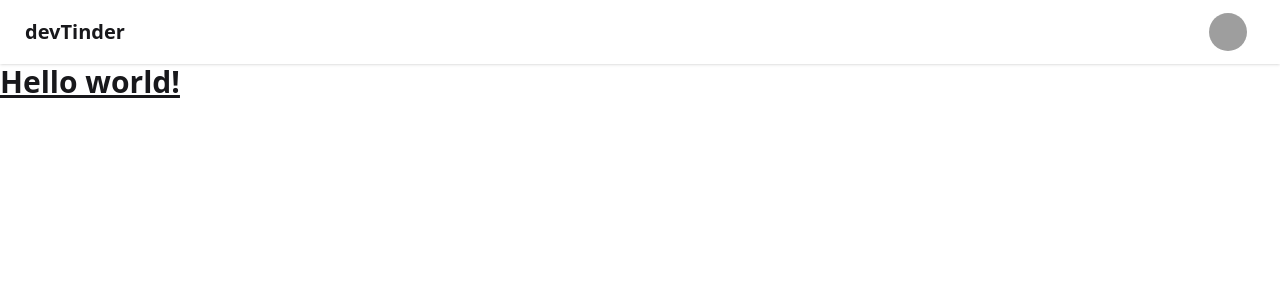
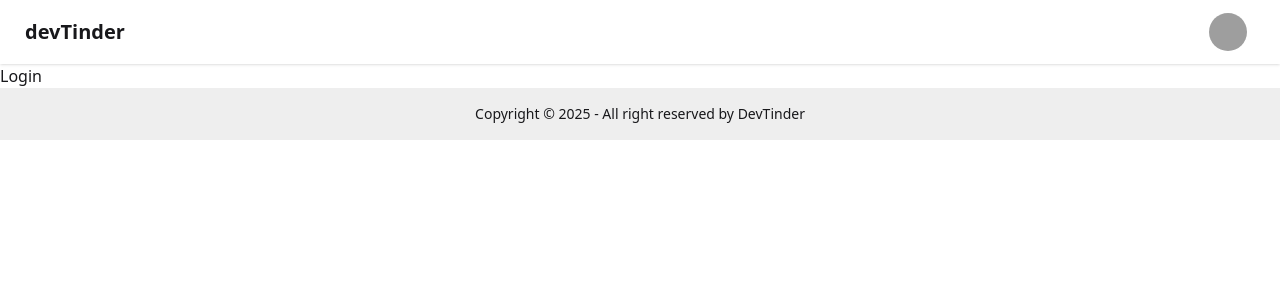
Before and after one commit to Dishakatiyar1/devTinder-web, a React (Vite) app: page /login in a window 1280 px wide. Shown: the top 300 px of the page. Built offline with nearby package versions, Linux system fonts and the light colour scheme; grey boxes are pictures that could not be loaded.

Commit message:
routing done

```diff
--- a/package.json
+++ b/package.json
@@ -13,6 +13,7 @@
     "@tailwindcss/vite": "^4.0.17",
     "react": "^19.0.0",
     "react-dom": "^19.0.0",
+    "react-router": "^7.4.1",
     "tailwindcss": "^4.0.17"
   },
   "devDependencies": {
--- a/src/App.jsx
+++ b/src/App.jsx
@@ -1,47 +1,22 @@
 import React from "react";
+import { BrowserRouter, Route, Routes } from "react-router";
+import Body from "./components/Body";
+import Login from "./pages/Login";
+import Profile from "./pages/Profile";
+import Signup from "./pages/Signup";
 
 const App = () => {
   return (
     <>
-      <div className="navbar bg-base-100 shadow-sm">
-        <div className="flex-1">
-          <a className="btn btn-ghost text-xl">devTinder</a>
-        </div>
-        <div className="flex gap-2">
-          <div className="dropdown dropdown-end mx-auto sm:mx-6">
-            <div
-              tabIndex={0}
-              role="button"
-              className="btn btn-ghost btn-circle avatar"
-            >
-              <div className="w-10 rounded-full">
-                <img
-                  alt="Tailwind CSS Navbar component"
-                  src="https://img.daisyui.com/images/stock/photo-1534528741775-53994a69daeb.webp"
-                />
-              </div>
-            </div>
-            <ul
-              tabIndex={0}
-              className="menu menu-sm dropdown-content bg-base-100 rounded-box z-1 mt-3 w-52 p-2 shadow"
-            >
-              <li>
-                <a className="justify-between">
-                  Profile
-                  <span className="badge">New</span>
-                </a>
-              </li>
-              <li>
-                <a>Settings</a>
-              </li>
-              <li>
-                <a>Logout</a>
-              </li>
-            </ul>
-          </div>
-        </div>
-      </div>
-      <h1 class="text-3xl font-bold underline">Hello world!</h1>
+      <BrowserRouter>
+        <Routes>
+          <Route path="/" element={<Body />}>
+            <Route path="/signup" element={<Signup />} />
+            <Route path="/login" element={<Login />} />
+            <Route path="/profile" element={<Profile />} />
+          </Route>
+        </Routes>
+      </BrowserRouter>
     </>
   );
 };
--- /dev/null
+++ b/src/components/Body.jsx
@@ -0,0 +1,16 @@
+import React from "react";
+import Navbar from "./Navbar";
+import { Outlet } from "react-router";
+import Footer from "./Footer";
+
+const Body = () => {
+  return (
+    <div>
+      <Navbar />
+      <Outlet />
+      <Footer />
+    </div>
+  );
+};
+
+export default Body;
--- /dev/null
+++ b/src/components/Footer.jsx
@@ -0,0 +1,16 @@
+import React from "react";
+
+const Footer = () => {
+  return (
+    <footer className="footer sm:footer-horizontal footer-center bg-base-300 text-base-content p-4">
+      <aside>
+        <p>
+          Copyright © {new Date().getFullYear()} - All right reserved by
+          DevTinder
+        </p>
+      </aside>
+    </footer>
+  );
+};
+
+export default Footer;
--- /dev/null
+++ b/src/components/Navbar.jsx
@@ -0,0 +1,46 @@
+import React from "react";
+
+const Navbar = () => {
+  return (
+    <div className="navbar bg-base-100 shadow-sm">
+      <div className="flex-1">
+        <a className="btn btn-ghost text-xl">devTinder</a>
+      </div>
+      <div className="flex gap-2">
+        <div className="dropdown dropdown-end mx-auto sm:mx-6">
+          <div
+            tabIndex={0}
+            role="button"
+            className="btn btn-ghost btn-circle avatar"
+          >
+            <div className="w-10 rounded-full">
+              <img
+                alt="Tailwind CSS Navbar component"
+                src="https://img.daisyui.com/images/stock/photo-1534528741775-53994a69daeb.webp"
+              />
+            </div>
+          </div>
+          <ul
+            tabIndex={0}
+            className="menu menu-sm dropdown-content bg-base-100 rounded-box z-1 mt-3 w-52 p-2 shadow"
+          >
+            <li>
+              <a className="justify-between">
+                Profile
+                <span className="badge">New</span>
+              </a>
+            </li>
+            <li>
+              <a>Settings</a>
+            </li>
+            <li>
+              <a>Logout</a>
+            </li>
+          </ul>
+        </div>
+      </div>
+    </div>
+  );
+};
+
+export default Navbar;
--- /dev/null
+++ b/src/pages/Login.jsx
@@ -0,0 +1,7 @@
+import React from "react";
+
+const Login = () => {
+  return <div>Login</div>;
+};
+
+export default Login;
--- /dev/null
+++ b/src/pages/Profile.jsx
@@ -0,0 +1,7 @@
+import React from "react";
+
+const Profile = () => {
+  return <div>Profile</div>;
+};
+
+export default Profile;
--- /dev/null
+++ b/src/pages/Signup.jsx
@@ -0,0 +1,7 @@
+import React from "react";
+
+const Signup = () => {
+  return <div>Signup</div>;
+};
+
+export default Signup;
```
Also changed, not shown: 1 other file (tests, documents, lock files or other folders).
